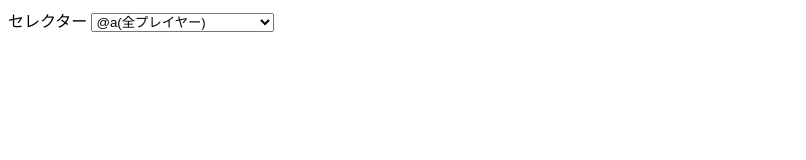
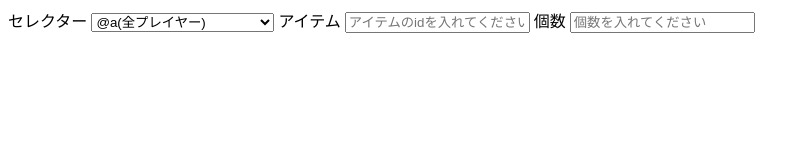
Before and after one commit to user20100330/command, a plain HTML site: page index.html in a window 1280 px wide. Shown: the whole page, without its empty margins (0-806 px from the left). Drawn offline with Linux system fonts and the light colour scheme.

Commit message:
Update index.html

```diff
--- a/index.html
+++ b/index.html
@@ -15,5 +15,13 @@
         <option value="@s">@s(実行者)</option>
       </select>
     </label>
+    <label>
+      アイテム
+      <input type="text" placeholder="アイテムのidを入れてください">
+    </label>
+    <label>
+      個数
+      <input type="text" placeholder="個数を入れてください">
+    </label>
   </body>
 </html>
```
